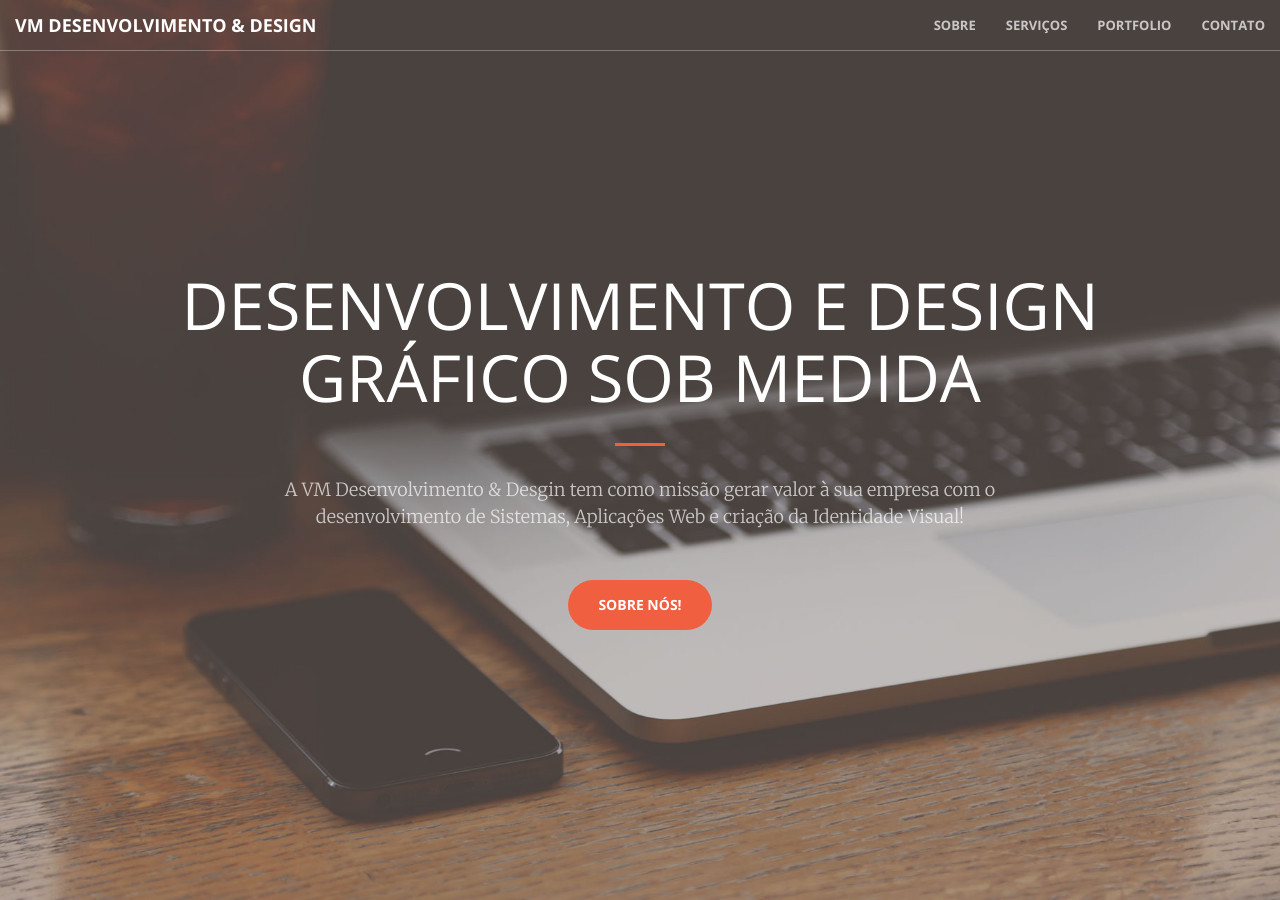
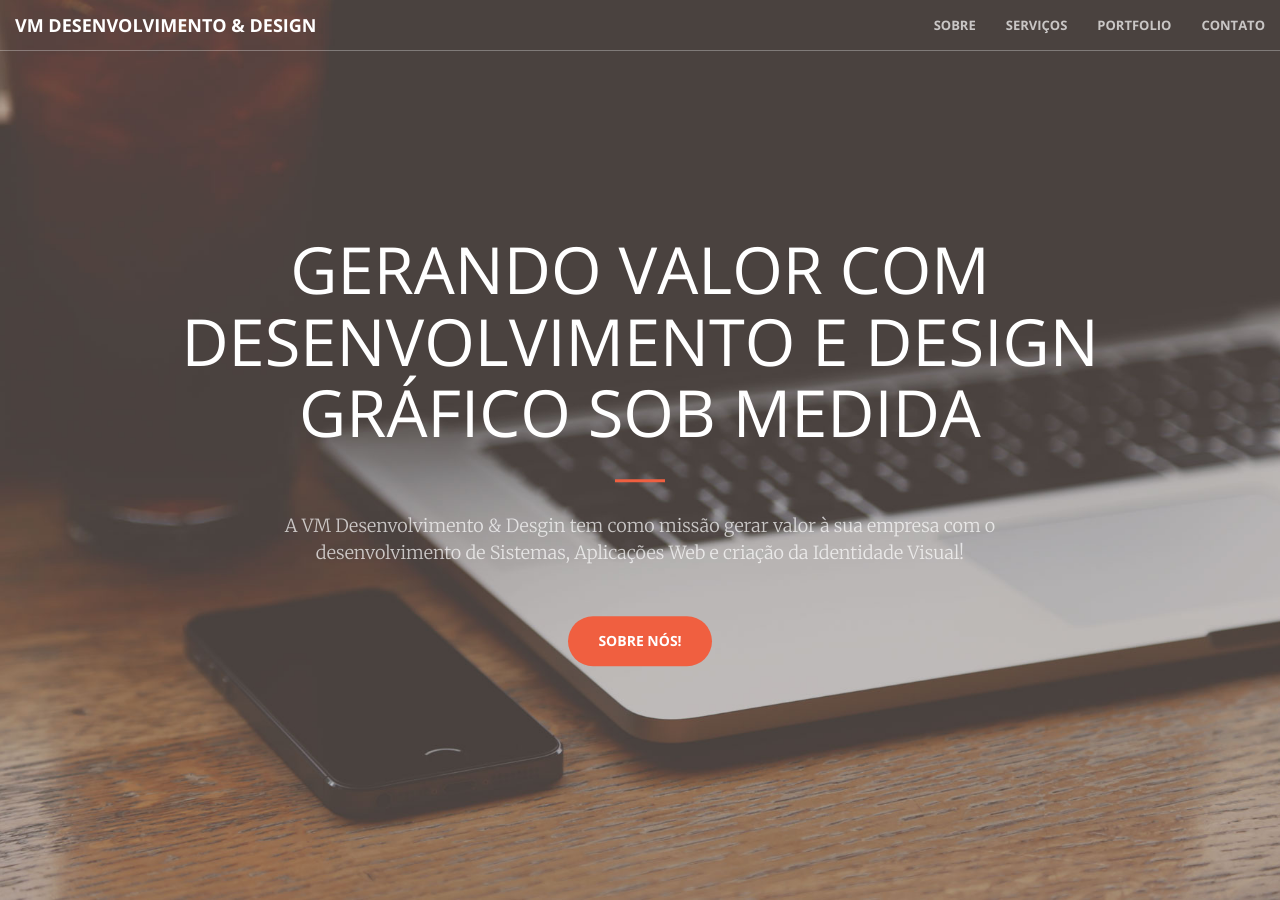
Before and after one commit to vmdesenvolvimento/vmdesenvolvimento.github.io, a Jekyll site: the page built from index.html, in a window 1280 px wide and 900 px high. Built offline with Jekyll 4.4.1, drawn with Linux system fonts in a browser that asks for light colours.

Commit message:
acertando textos das páginas

```diff
--- a/_includes/header.html
+++ b/_includes/header.html
@@ -1,7 +1,7 @@
 <header>
     <div class="header-content">
         <div class="header-content-inner">
-            <h1>Desenvolvimento e Design Gráfico sob medida</h1>
+            <h1>Gerando valor com Desenvolvimento e Design Gráfico sob medida</h1>
             <hr>
             <p>A VM Desenvolvimento & Desgin tem como missão gerar valor à sua empresa com o
                 desenvolvimento de Sistemas, Aplicações Web e criação da Identidade Visual!</p>
--- a/_includes/portfolio.html
+++ b/_includes/portfolio.html
@@ -1,4 +1,12 @@
 <section class="no-padding" id="portfolio">
+    <div class="container">
+        <div class="row">
+            <div class="col-lg-12 text-center">
+                <h2 class="section-heading">Portifolio</h2>
+                <hr class="primary">
+            </div>
+        </div>
+    </div>
     <div class="container-fluid">
         <div class="row no-gutter">
             <div class="col-lg-4 col-sm-6">
```
